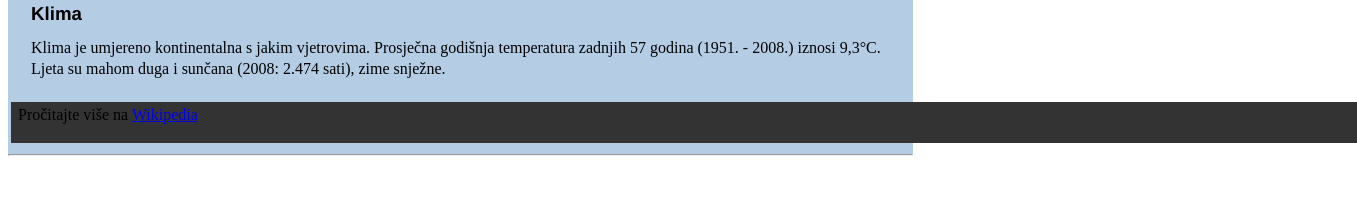
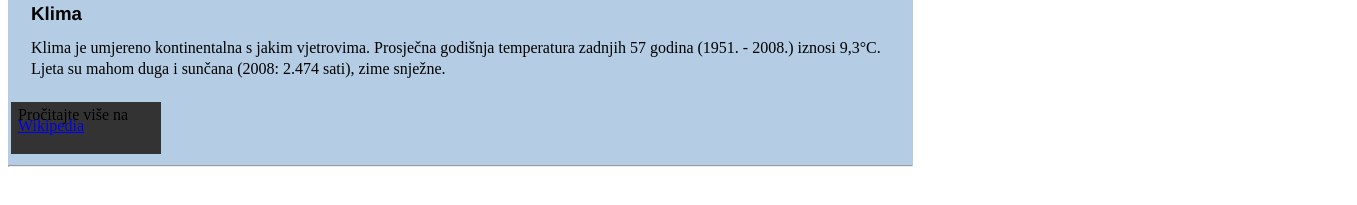
Before and after one commit to sestoantonela/kont, a plain HTML site: page index.html in a window 1280 px wide. Shown: the part 227-432 px from the top of the page, 1357 px wide, since content can reach past the window. Drawn offline with Linux system fonts and the light colour scheme.

Commit message:
Update index.html

```diff
--- a/index.html
+++ b/index.html
@@ -24,7 +24,7 @@
         }
         #link{
             background-color: #333;
-            width: 687%;
+            width: 70%;
             line-height: 70%;
             padding:7px;
         }
```
